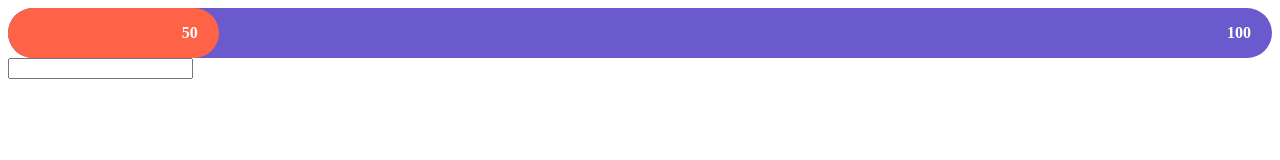
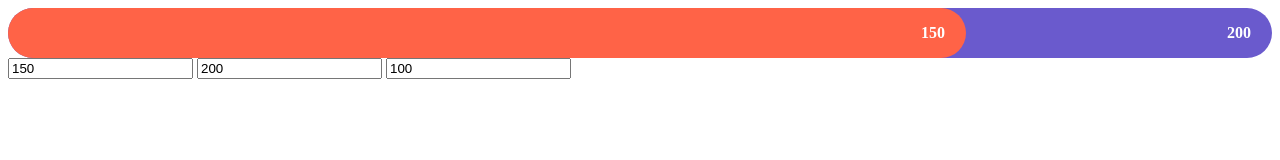
Before and after one commit to gretanevera/Twitch-widget-experiment, a plain HTML site: page follower goals/index.html in a window 1280 px wide. Drawn offline with Linux system fonts and the light colour scheme.

Commit message:
completes the basics

```diff
--- a/follower goals/index.html
+++ b/follower goals/index.html
@@ -1,28 +1,25 @@
 <!DOCTYPE html>
 <html lang="en">
+
 <head>
     <meta charset="UTF-8">
     <meta name="viewport" content="width=device-width, initial-scale=1.0">
     <title>follower alert test</title>
-        <link rel="stylesheet" type="text/css" href="style.css">
-    </head>
+    <link rel="stylesheet" type="text/css" href="style.css"> </head>
+
 <body>
-
     <div id="main-container">
         <div class="progress-bar">
-                <!-- to do -->
-                <!-- make a text for current followers   make text for goal and maybe some extra -->
-                <span id="goal-number">100</span>
-                <div id="progress-bar-complete">
+            <span id="goal-number"></span>
+            <div id="progress-bar-complete"> <span id="achieved-number"></span> </div>
+        </div>
+    </div> <input oninput="currentChanged()" id="currentProg" type="number" min="0" value="150">
 
-                       <span class="achieved-number">50</span>
-                </div>
+    <input id="goal" type="number" min="0" value="200" placeholder="goals" oninput="onGoalChange()">
 
-            </div>
+    <input id="starter-followers" type="number" min="0" value="100" placeholder="starter followers">
 
-        </div>
-        <input oninput="currentChanged()" id="currentProg" type="number">
     <script src="scripts.js"></script>
+</body>
 
-    </body>
 </html>
--- a/follower goals/scripts.js
+++ b/follower goals/scripts.js
@@ -1,47 +1,55 @@
-console.log("hello world!")
+let currentFollows = parseInt(document.getElementById('currentProg').value);
+let currentGoal = parseInt(document.getElementById('goal').value);
+let currentProgress = currentFollows / (currentGoal / 100);
+let starterFollowerCount = parseInt(document.getElementById('starter-followers').value);
 
-let finalGoal= 300;
-let onePercent= finalGoal / 100;
-let currentFollows = 50
-let currentProgress= currentFollows/ onePercent ;
-
-document.getElementById("progress-bar-complete").style.width = currentProgress+"%";
-
-console.log(document.getElementById("goal-number").value)
+document.getElementById("achieved-number").textContent = currentFollows;
+document.getElementById("goal-number").textContent = currentGoal;
+document.getElementById("progress-bar-complete").style.width = currentProgress + "%";
 
 
-// document.getElementsByClassName('currentProg').addEventListener("onchange", currentChanged());
+function currentChanged() {
+
+    starterFollowerCount = parseInt(document.getElementById('starter-followers').value);
+    let finalGoal = parseInt(document.getElementById('goal').value);
+    let onePercent = (finalGoal - starterFollowerCount) / 100;
+    let vals = parseInt(document.getElementById('currentProg').value);
+    let barProgress = (vals - starterFollowerCount) / onePercent;
+
+    document.getElementById("achieved-number").textContent = vals;
+    console.log("current followers is " + vals);
+    console.log("current bar progress is " + barProgress);
+    console.log("current starter follower couny is " + starterFollowerCount);
+    console.log("current one percent is " + onePercent);
 
 
 
-function currentChanged() {
-console.log('values changed')
+    if (barProgress < 100) {
+        document.getElementById("progress-bar-complete").style.width = barProgress + "%";
+    } else if (barProgress > 100) {
+        goalReached()
+    }
 
-     let vals= parseInt(document.getElementById('currentProg').value);
-
-    let barProgress = (vals / onePercent);
-
-// if(barLength < predetermined lenght){
-// change it to predetertimed lenght
-
-// }else{
-//     keep it that way
-// } id one with media, delete thi100
-
-
-    console.log('vals is ' + vals);
-    console.log('percentage is ' + barProgress);
-
-    document.getElementById("progress-bar-complete").style.width = barProgress+"%";
-
-
+    // } else if (barProgress <= 0) {
+    //     //call a function that delevels the bar
+    //     console.log("you have been demoted");
+    // }
 
 }
 
-function goalReached() {
-    //poof its done
+function onGoalChange() {
+    let vals = parseInt(document.getElementById('goal').value);
+    document.getElementById("goal-number").textContent = vals;
+    currentChanged();
+}
+
+function goalReached() {;
+    //to do :
+    //make that when it reaches one 100 percent the goal becomes minimum value.
+    //count percentage from that minimum
+    // poof its done
 }
 
 // add function that get the info
-//add a function changes the width of the bar and numbers
-//animate that shiz
+// add a function changes the width of the bar and numbers
+// animate that shiz
--- a/follower goals/style.css
+++ b/follower goals/style.css
@@ -1,38 +1,44 @@
-#main-container{
- width: 100%;
+#main-container {
+    width: 100%;
 }
-.progress-bar{
+
+.progress-bar {
     background-color: slateblue;
     height: 50px;
     border-radius: 50px;
-	position: relative;
+    position: relative;
 }
 
-#progress-bar-complete{
+#progress-bar-complete {
+    min-width: 40px;
     background-color: tomato;
     height: 100%;
+    padding-left: 10px;
     border-radius: 50px;
     width: 1%;
     display: block;
     position: relative;
     overflow: hidden;
-    -webkit-transition: width 2s; /* For Safari 3.1 to 6.0 */
+    -webkit-transition: width 2s;
+    /* For Safari 3.1 to 6.0 */
     transition: width 2s;
+    max-width: 100%;
+}
 
-}
-#goal-number{
+#goal-number {
     font-weight: bolder;
     color: white;
     height: 100%;
     padding-right: 20px;
     display: inline-flex;
     align-items: center;
-    /* float: right; */
     right: 1px;
-  position: absolute;
+    position: absolute;
+    /* make it so that then its small padding gets smaller too
+   */
+}
 
-}
-.achieved-number{
+#achieved-number {
     font-weight: bolder;
     color: white;
     height: 100%;
@@ -43,4 +49,6 @@
     right: 1px;
     position: absolute;
 }
+
+
 /* @media when progress bar reaches a certain length change change how border radzius is calculated  */
```
Lines whose indentation alone changed are shown as unchanged.
